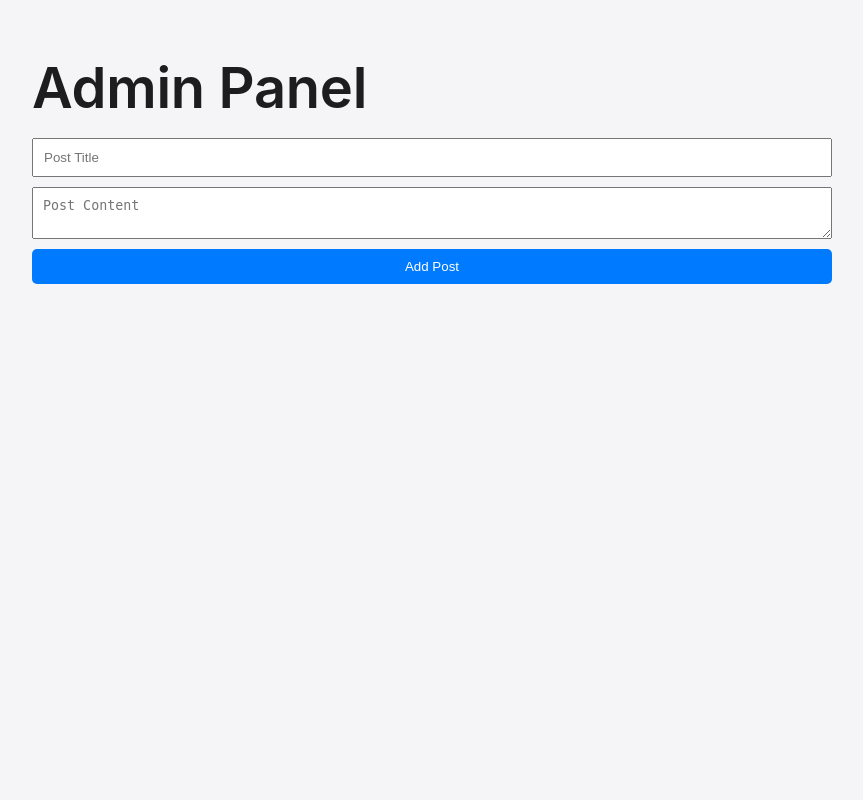
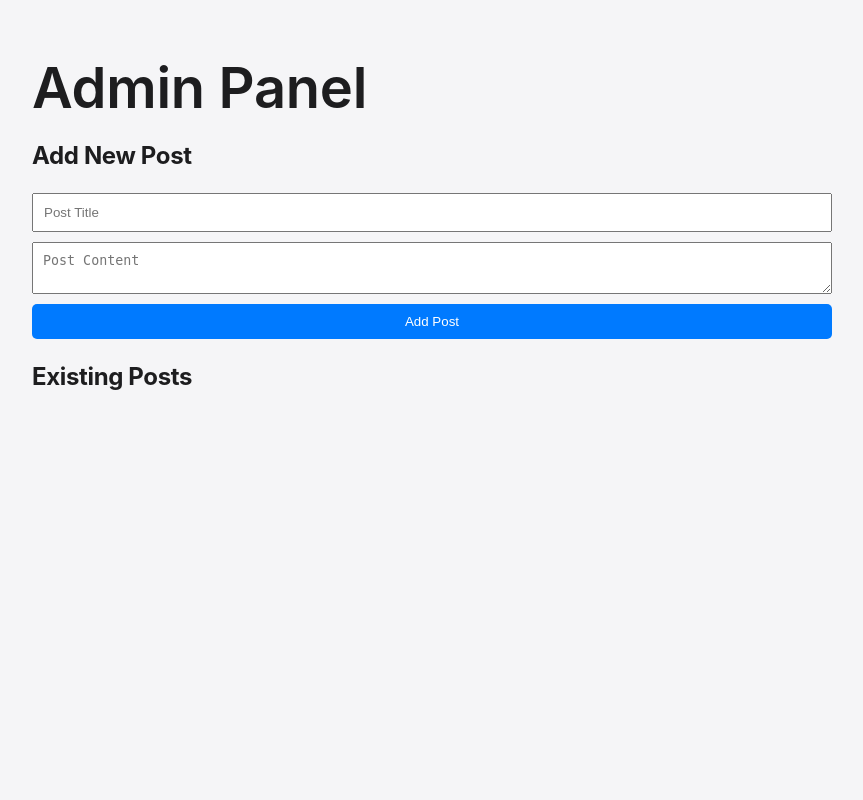
Before and after one commit to dstrunin/personal_website, a Flask app: page /admin in a window 1280 px wide. Shown: the whole page, without its empty margins (208-1071 px from the left). Run offline with Flask 3, Linux system fonts and the light colour scheme.

Commit message:
added delete functionality to admin and some print statements for testing

```diff
--- a/app.py
+++ b/app.py
@@ -1,9 +1,14 @@
-from flask import Flask, render_template, request, redirect, url_for
+import os
+from flask import Flask, render_template, request, redirect, url_for, flash
 from flask_sqlalchemy import SQLAlchemy
 from datetime import datetime
 
 app = Flask(__name__)
-app.config['SQLALCHEMY_DATABASE_URI'] = 'sqlite:///blog.db'
+basedir = os.path.abspath(os.path.dirname(__file__))
+app.config['SQLALCHEMY_DATABASE_URI'] = 'sqlite:///' + os.path.join(basedir, 'blog.db')
+app.config['SECRET_KEY'] = 'your_secret_key_here'  # Add this line
+print(f"Database should be created at: {os.path.join(basedir, 'blog.db')}")  # Add this line
+
 db = SQLAlchemy(app)
 
 class BlogPost(db.Model):
@@ -15,11 +20,15 @@
 @app.route('/')
 def home():
     posts = BlogPost.query.order_by(BlogPost.date_posted.desc()).all()
+    print(f"Number of posts: {len(posts)}")  # Add this line
+    for post in posts:
+        print(f"Post: {post.title}")  # Add this line
     return render_template('index.html', posts=posts)
 
 @app.route('/admin')
 def admin():
-    return render_template('admin.html')
+    posts = BlogPost.query.order_by(BlogPost.date_posted.desc()).all()
+    return render_template('admin.html', posts=posts)
 
 @app.route('/add_post', methods=['POST'])
 def add_post():
@@ -28,9 +37,24 @@
     new_post = BlogPost(title=title, content=content)
     db.session.add(new_post)
     db.session.commit()
+    print(f"New post added: {title}")  # Add this line
     return redirect(url_for('home'))
+
+@app.route('/check_posts')
+def check_posts():
+    posts = BlogPost.query.all()
+    return '<br>'.join([f"{post.id}: {post.title}" for post in posts])
+
+@app.route('/delete_post/<int:id>', methods=['POST'])
+def delete_post(id):
+    post = BlogPost.query.get_or_404(id)
+    db.session.delete(post)
+    db.session.commit()
+    flash('Post has been deleted!', 'success')
+    return redirect(url_for('admin'))
 
 if __name__ == '__main__':
     with app.app_context():
         db.create_all()
+        print("Database tables created")  # Add this line
     app.run(debug=True)
--- a/static/styles.css
+++ b/static/styles.css
@@ -7,6 +7,8 @@
     letter-spacing: -.022em;
     margin: 0;
     padding: 0;
+    height: auto;
+    min-height: 100vh;
 }
 
 .container {
--- a/templates/admin.html
+++ b/templates/admin.html
@@ -9,11 +9,33 @@
 <body>
     <div class="container">
         <h1>Admin Panel</h1>
+
+        {% with messages = get_flashed_messages() %}
+            {% if messages %}
+                {% for message in messages %}
+                    <div class="alert">{{ message }}</div>
+                {% endfor %}
+            {% endif %}
+        {% endwith %}
+
+        <h2>Add New Post</h2>
         <form action="{{ url_for('add_post') }}" method="post">
             <input type="text" name="title" placeholder="Post Title" required>
             <textarea name="content" placeholder="Post Content" required></textarea>
             <button type="submit">Add Post</button>
         </form>
+
+        <h2>Existing Posts</h2>
+        {% for post in posts %}
+            <div class="post">
+                <h3>{{ post.title }}</h3>
+                <p>{{ post.content[:100] }}...</p>
+                <small>Posted on: {{ post.date_posted.strftime('%Y-%m-%d') }}</small>
+                <form action="{{ url_for('delete_post', id=post.id) }}" method="post">
+                    <button type="submit" onclick="return confirm('Are you sure you want to delete this post?');">Delete</button>
+                </form>
+            </div>
+        {% endfor %}
     </div>
 </body>
 </html>
--- a/templates/index.html
+++ b/templates/index.html
@@ -15,6 +15,7 @@
         </div>
     </div>
     <div class="container">
+        {% if posts %}
             {% for post in posts %}
                 <div class="post">
                     <h2>{{ post.title }}</h2>
@@ -22,6 +23,9 @@
                     <small>Posted on: {{ post.date_posted.strftime('%Y-%m-%d') }}</small>
                 </div>
             {% endfor %}
+        {% else %}
+            <p>No posts available.</p>
+        {% endif %}
     </div>
 </body>
 </html>
```
Also changed, not shown: other parts of static/styles.css (+39 -1 lines), blog.db (added). Lines whose indentation alone changed are shown as unchanged.
